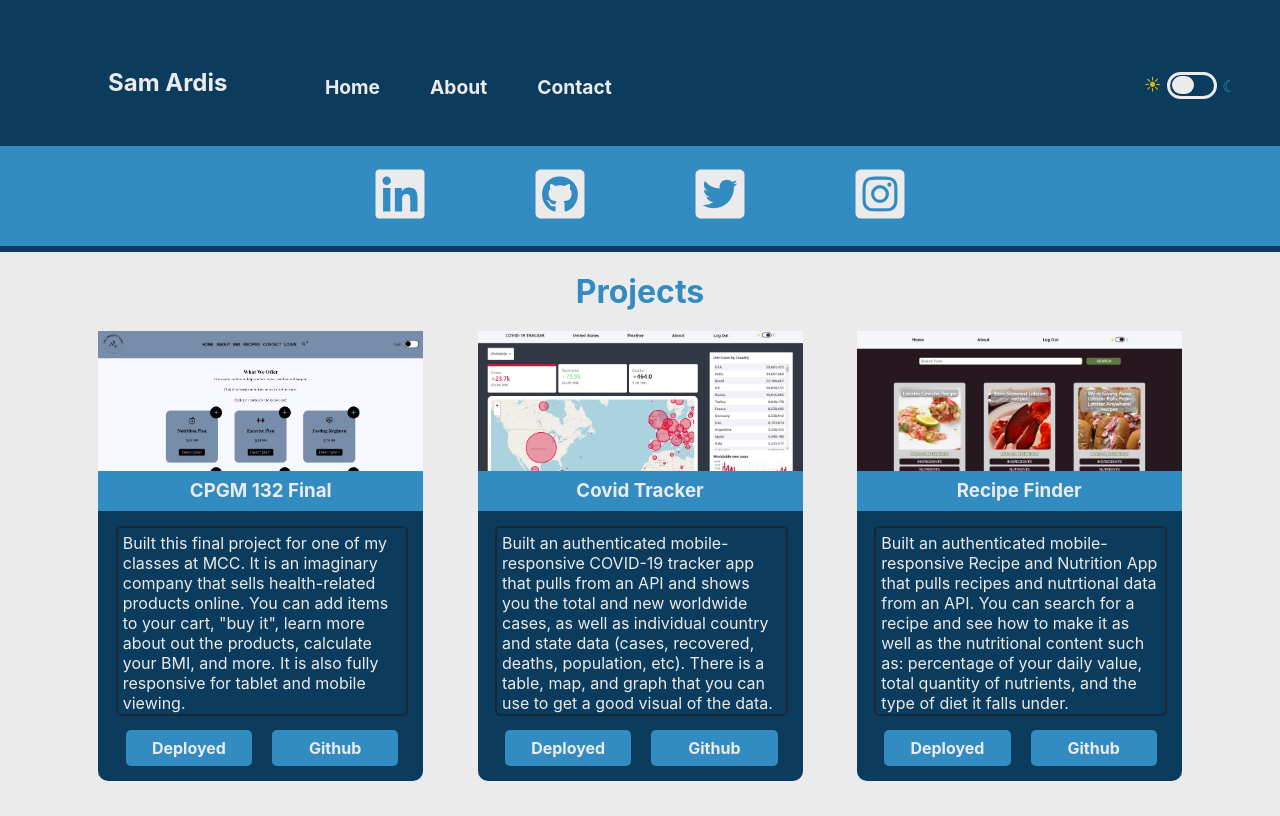
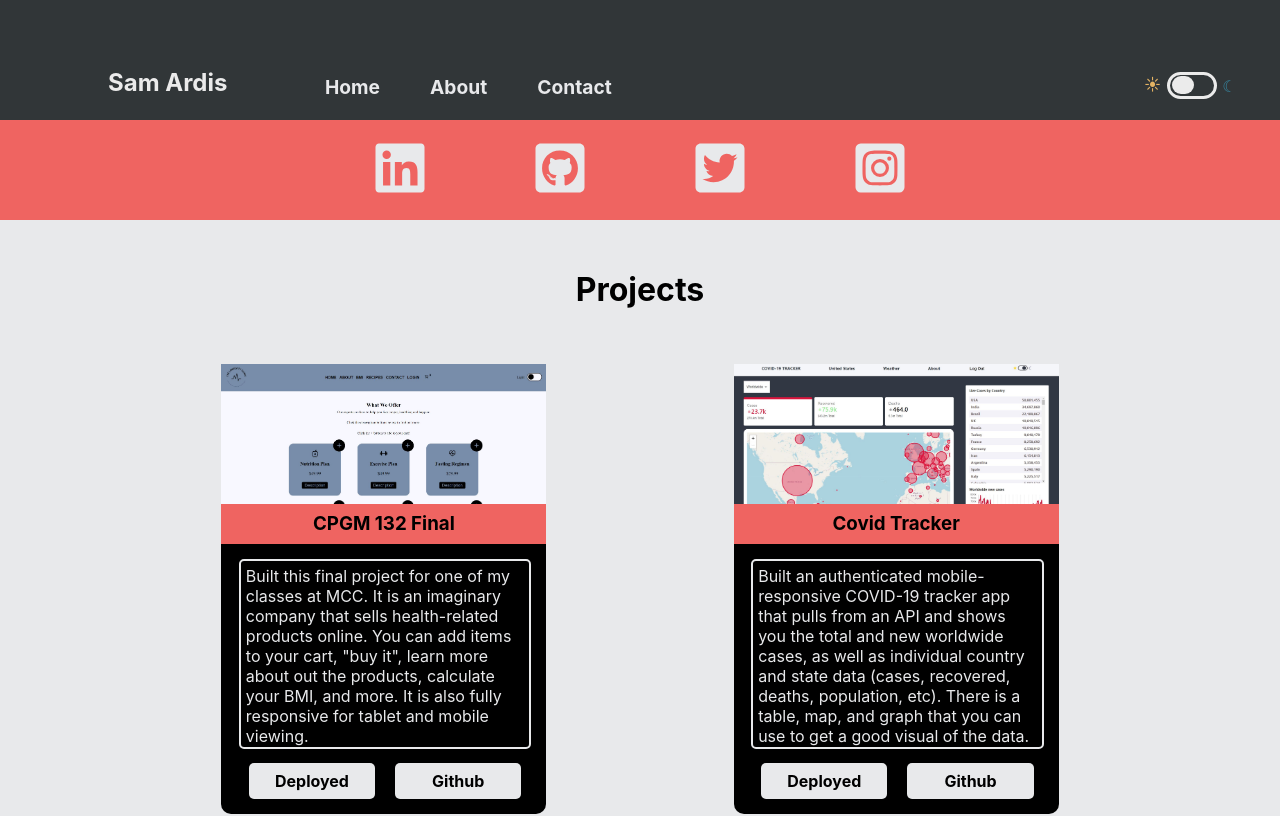
Before and after one commit to ardissam0/portfolio-2.0, a React (Create React App) app: page / in a window 1280 px wide. Shown: the top 816 px of the page. Built offline with nearby package versions, Linux system fonts and the light colour scheme.

Commit message:
Updated styling, fixed a few layout problems

```diff
--- a/src/Router.js
+++ b/src/Router.js
@@ -36,7 +36,6 @@ export const Router = ()=> {
 
                 </div>
             </div>
-            <hr/>
             <Routes>
                 <Route path="/" element={<Home />} />
                 <Route path="/About" element={<About />} />
--- a/src/components/Navigation.js
+++ b/src/components/Navigation.js
@@ -31,7 +31,6 @@ const Navigation = () => {
                      </div>
                 <span className="dark__symbol">☾</span>
             </div>
-        <hr />
         </div>
     )
 }
--- a/src/pages/Contact.js
+++ b/src/pages/Contact.js
@@ -6,7 +6,7 @@ const Contact = props => {
         <div className="content">
             <div className="contact-container">
                 <div className="contact-list">
-                <h2>Contact Me</h2>
+                <h1>Contact Me</h1>
                 <ContactForm/>
                 </div>
             </div>
--- a/src/pages/Home.js
+++ b/src/pages/Home.js
@@ -10,7 +10,7 @@ const Home = props => {
 
     return (
         <div className="content">
-            <h1>Projects</h1>
+            <h1 className="projects-name">Projects</h1>
             <div className="projects">
                 {/* project 0 */}
                 <div className="project">
--- a/src/styles/App.css
+++ b/src/styles/App.css
@@ -80,11 +80,13 @@ a {
 
 /* variable styles*/
 :root {
-  --clr-background: #EBEBEB;
-  --clr-font: #1d2731;
-  --clr-primary: #0B3C5D;
-  --clr-secondary: #328cc1;
-  --clr-pop: #d9b310;
+  --clr-background: #E8E9EB;
+  --clr-background-2: #E8E9EB;
+  --clr-font: #000;
+  --clr-primary: #313638;
+  --clr-secondary: #E0DFD5;
+  --clr-pop: #E4B363;
+  --clr-fire: #EF6461;
   /* sizing */
   --font-main: 1.2em;
   --font-large: 1.5em;
@@ -95,8 +97,9 @@ a {
 
 /* dark mode styles */
 .dark-mode {
-  --clr-background: #1d2731;
-  --clr-font: #EBEBEB;
+  --clr-background: #313638;
+  --clr-background-2: #000;
+  --clr-font: #E8E9EB;
 }
 .dark-mode__container {
   position: absolute;
@@ -111,7 +114,7 @@ a {
 }
 .dark-mode__container .dark__symbol{
   margin: 5.5px 3.5px 0 3.5px;
-  color: var(--clr-secondary);
+  color: #3686A0;
 }
 .dark-mode__toggle {
   margin: 2px;
@@ -162,7 +165,7 @@ img {
   margin: 20px auto;
 }
 h1, h2 {
-  color: var(--clr-secondary);
+  color: var(--clr-font);
 }
 
 /* navigation */
@@ -173,13 +176,6 @@ h1, h2 {
   display: flex;
   justify-content: space-evenly;
   position: relative;
-}
-.nav .avatar-img img {
-  position: absolute;
-  bottom: 0px;
-  left: 35px;
-  padding: 0;
-  margin: 0;
 }
 .nav h3 {
   position: absolute;
@@ -209,26 +205,23 @@ h1, h2 {
   border-bottom: 5px solid var(--clr-pop);
 }
 .nav ul li a {
-  color: #EBEBEB;
+  color: #E8E9EB;
 }
 
 /* navigation responsive styles */
 @media (max-width: 800px) {
   .nav {
-    padding: 150px 0;
+    padding: 164px 0;
   }
   .nav h3 {
     top: 255px;
     left: 50px;
   }
-  .nav .avatar-img img {
-    left: 15px;
-  }
   .nav ul{
     flex-direction: column;
-    width: 100%;
+    width: 90%;
     padding: 0;
-    left: 0;
+    left: 5%;
     margin: 0 auto;
     top: 15px;
   }
@@ -237,10 +230,11 @@ h1, h2 {
     left: 0;
     right: 0;
     margin: 8px 0;
-    background-color: var(--clr-font);
+    border-radius: 10px;
+    background-color: var(--clr-background-2);
   }
   .nav ul li a {
-    color: var(--clr-background);
+    color: var(--clr-font);
     padding-left: 42%;
     padding-right: 38%;
   }
@@ -248,31 +242,26 @@ h1, h2 {
 
 /* social links */
 .social-background {
-  background-color:var(--clr-secondary);
+  background-color:var(--clr-fire);
   margin: 0;
   padding: 0;
 }
 .social-links {
-  background-color:var(--clr-secondary);
+  background-color:var(--clr-fire);
   width: 50%;
   margin: 0 auto;
+  margin-bottom: 50px;
   display: flex;
   flex-wrap: wrap;
   justify-content: space-evenly;
 }
 .social-links a {
-  color: #EBEBEB;
+  color: var(--clr-background);
   margin: 20px auto 10px auto;
   font-size: var(--font-icon);
 }
 .social-links a:hover {
-  color: var(--clr-primary);
-}
-hr {
-  border: 3px solid var(--clr-primary);
-  background-color: var(--clr-primary);
-  margin: 0 0 20px 0;
-  padding: 0;
+  color: var(--clr-font);
 }
 
 /* social links responsive styles */
@@ -288,6 +277,10 @@ hr {
 }
 
 /* project styles */
+
+.projects-name {
+  margin-bottom: 25px;
+}
 .projects {
   display: flex;
   flex-wrap: wrap;
@@ -296,10 +289,10 @@ hr {
   margin: 0 auto;
 }
 .project {
-  background-color: var(--clr-primary);
+  background-color: var(--clr-font);
   width: 325px;
   height: 450px;
-  margin: 20px;
+  margin: 30px;
   padding: 20px 30px;
   position: relative;
   border-radius: 10px;
@@ -313,9 +306,9 @@ hr {
   width: 100%;
 }
 .project-name {
-  color: #EBEBEB;
+  color: var(--clr-font);
   position: absolute;
-  background-color: var(--clr-secondary);
+  background-color: var(--clr-fire);
   left: 0;
   height: 40px;
   width: 100%;
@@ -325,11 +318,11 @@ hr {
   margin-top: 8px;
 }
 .project-description {
-  color: #EBEBEB;
+  color: var(--clr-background);
   overflow-y: scroll;
   position: absolute;
   text-align: left;
-  border: 2px solid var(--clr-font);
+  border: 2px solid var(--clr-background);
   right: 15px;
   border-radius: 5px;
   padding: 5px;
@@ -349,8 +342,8 @@ hr {
   bottom: 25px;
 }
 .project-links a {
-  background-color: var(--clr-secondary);
-  color: #EBEBEB;
+  background-color: var(--clr-background);
+  color: var(--clr-font);
   font-weight: bold;
   width: 90%;
   margin: -10px 10px;
@@ -360,7 +353,6 @@ hr {
 .project-links a:hover {
   transition: var(--transition);
   background-color: var(--clr-pop);
-  color: var(--clr-secondary);
 }
 
 /* about page styles */
@@ -368,11 +360,11 @@ hr {
   align-items: center;
 }
 .about-content h3 {
-  color: #EBEBEB;
+  color: var(--clr-font);
   margin: 10px auto;
 }
 .about-name {
-  margin: 20px auto;
+  margin: 30px auto;
 }
 .about-box {
   color: var(--clr-font);
@@ -389,7 +381,7 @@ hr {
   margin-top: 10px;
 }
 .about-box h3 {
-  background-color: var(--clr-primary);
+  background-color: var(--clr-pop);
   padding: 5px;
 }
 .about-title h2 {
@@ -402,7 +394,7 @@ hr {
   margin: 0;
 }
 .btn-modal {
-  background-color: var(--clr-secondary);
+  background-color: var(--clr-fire);
   border: none;
   margin-top: 5px;
   border-radius: 5px;
@@ -450,7 +442,7 @@ hr {
   cursor: pointer;
 }
 .modal-close:hover {
-  color: #C92C4B;
+  color: var(--clr-fire);
 }
 .modal-body {
   padding: 1.25rem 1.5rem;
@@ -464,18 +456,18 @@ hr {
 }
 form {
   width: 400px;
-  margin: 25px auto 100px auto;
+  margin: 35px auto 100px auto;
   display: flex;
   flex-direction: column;
   text-align: left;
   font-weight: bold;
-  color: var(--clr-font);
-  background-color: var(--clr-secondary);
+  color: var(--clr-background);
+  background-color: var(--clr-font);
   border-radius: 10px;
   padding: 20px 10px;
 }
 form label {
-  color: #EBEBEB;
+  color: var(--clr-background);
 }
 form input, textarea {
   color: var(--clr-font);
@@ -493,7 +485,7 @@ form textarea {
 form input[type=submit] {
   padding: 10px;
   font-weight: bold;
-  color: var(--clr-secondary);
+  color: var(--clr-font);
   background-color: var(--clr-background);
   cursor: pointer;
   transition: var(--transition);
@@ -508,14 +500,14 @@ form input[type=submit]:hover {
 @media (max-width: 800px) {
   form {
     width: 85%;
-    margin: 0 auto;
+    margin: 35px auto;
   }
 }
 
 /* footer */
 footer {
-  background-color: var(--clr-primary);
-  color: #EBEBEB;
+  background-color: #000;
+  color: #E8E9EB;
   width: 100%;
   padding: 50px 0;
   bottom: 0;
@@ -525,6 +517,6 @@ footer div {
   margin: 0 auto;
 }
 footer a {
-  color: #EBEBEB;
+  color: #E8E9EB;
   margin-left: 10px;
 }
```
